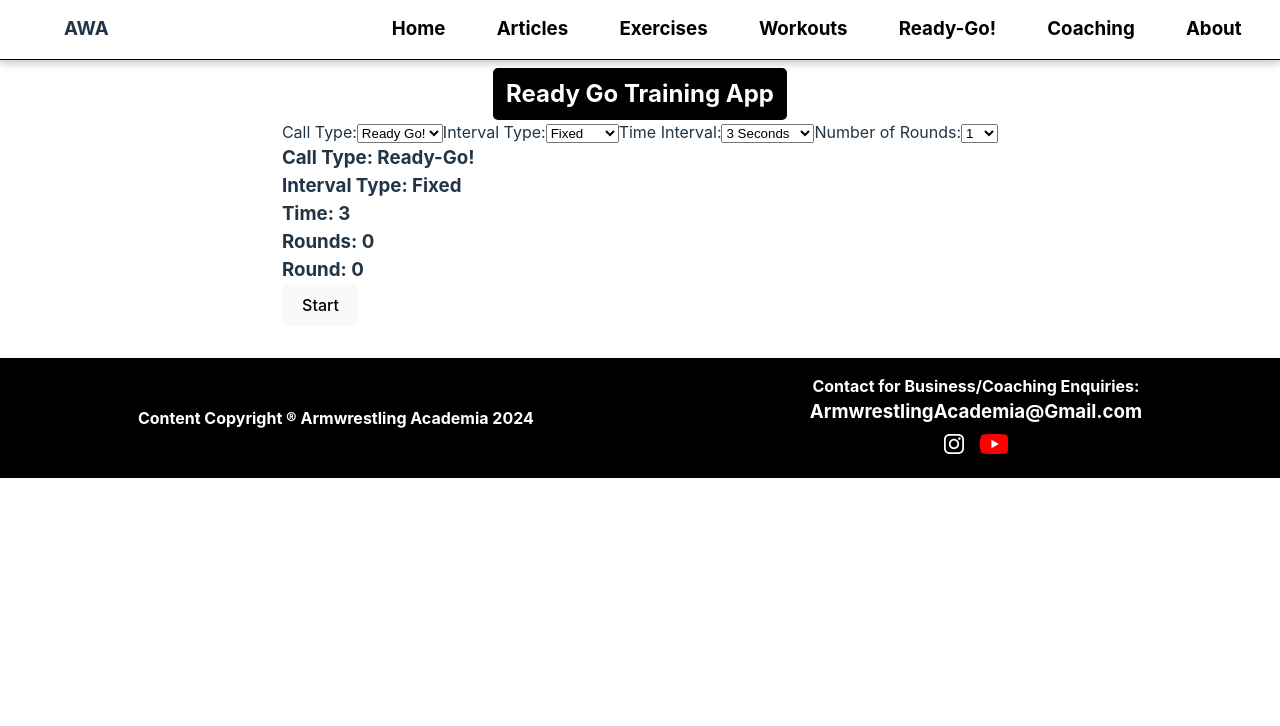
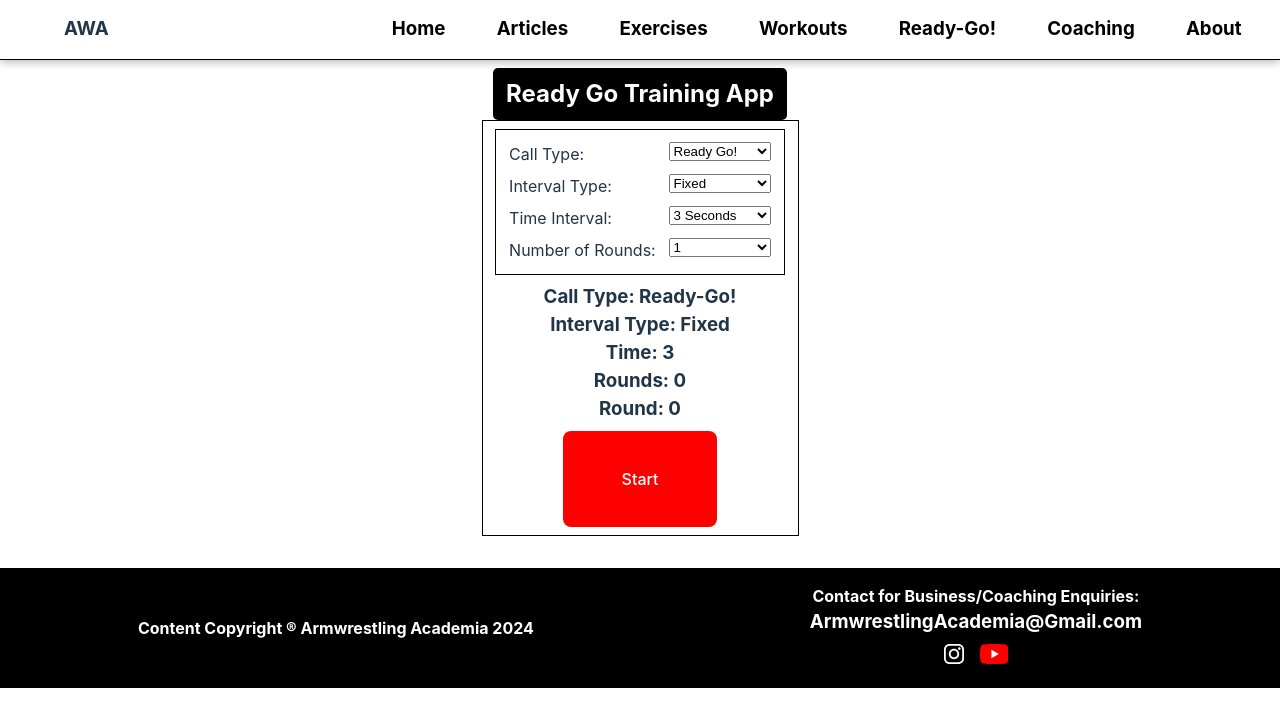
Before and after one commit to SuperHeavyBallet/AWA-Blog-React, a React (Vite) app in the folder awa-blog-react/: page /readygo in a window 1280 px wide. Shown: the top 726 px of the page. Built offline with nearby package versions, Linux system fonts and the light colour scheme.

Commit message:
Quick update

```diff
--- a/awa-blog-react/src/components/ReadyGoApp.jsx
+++ b/awa-blog-react/src/components/ReadyGoApp.jsx
@@ -16,15 +16,25 @@ export default function ReadyGoApp()
 
     function handleStartClick()
     {
-        setCurrentRound(roundsSelected);
-        setTestText("Start");
+        console.log(`Current: ${currentRound} , Selected: ${roundsSelected}`)
+        if (currentRound <= roundsSelected)
+        {
+            setCurrentRound((current) => current + 1);
+            setTestText("Wait");
             newRound();
+        }
+
+        else
+        {
+            setCurrentRound(0);
+        }
+
     }
 
     function generateRandomTime()
     {
 
-        const randomNumber = Math.floor(Math.random() * maxTime);
+        const randomNumber = Math.floor(Math.random() * (maxTime + 1));
         return randomNumber;
     }
 
@@ -45,32 +55,48 @@ export default function ReadyGoApp()
         else if (intervalTypeSelected === "Fixed")
         {
             const fixedWaitTime = timeSelected;
-            finalTime = (fixedWaitTime * 1000) + minTime;
+            finalTime = (fixedWaitTime * 1000);
         }
         console.log(finalTime);
         await timeout(finalTime);
-        setTestText("End");
+        setTestText("Ready Go!");
+        await timeout(1000);
+        setTestText("Start");
 
+        if (currentRound <= roundsSelected)
+        {
+            handleStartClick();
+        }
+
+        else
+        {
+            setCurrentRound(0);
+        }
 
 
     }
 
 
     return(
-        <div>
-            <form>
+        <div className="ready-go-container">
+            <form className="ready-go-input">
+                <div className="ready-go-input-area">
                     <label> Call Type:</label>
                     <select value={callTypeSelected} onChange={(e) => setCallTypeSelected(e.target.value)}>
                         <option value="Go!">Go!</option>
                         <option value="Ready-Go!">Ready Go!</option>
                     </select>
+                </div>
 
+                <div className="ready-go-input-area">
                 <label>Interval Type:</label>
                 <select value={intervalTypeSelected} onChange={(e) => setIntervalTypeSelected(e.target.value)}>
                     <option value="Fixed">Fixed</option>
                     <option value="Random">Random</option>
                 </select>
+                </div>
 
+                <div className="ready-go-input-area">
                     <label>Time Interval:</label>
                         <select value={timeSelected} onChange={(e) => setTimeSelected(e.target.value)}>
                         <option value="3">3 Seconds</option>
@@ -82,7 +108,9 @@ export default function ReadyGoApp()
                         <option value="9">9 Seconds</option>
                         <option value="10">10 Seconds</option>
                     </select>
+                </div>
 
+                <div className="ready-go-input-area">
                     <label>Number of Rounds:</label>
                     <select value={roundsSelected} onChange={(e) => setRoundsSelected(e.target.value)}>
                         <option value="1">1</option>
@@ -96,17 +124,20 @@ export default function ReadyGoApp()
                         <option value="9">9</option>
                         <option value="10">10</option>
                     </select>
+                </div>
             </form>
 
-            <div className="display-stats">
+            <div className="ready-go-display-stats">
                 <h3>Call Type: {callTypeSelected}</h3>
                 <h3>Interval Type: {intervalTypeSelected}</h3>
                 <h3>Time: {timeSelected}</h3>
                 <h3>Rounds: {roundsSelected}</h3>
                 <h3>Round: {currentRound}</h3>
             </div>
+        <div className="ready-go-button-area">
+            <button className="ready-go-button" type="button" onClick={handleStartClick}>{testText}</button>
+            </div>
 
-            <button type="button" onClick={handleStartClick}>{testText}</button>
         </div>
     )
 }
--- a/awa-blog-react/src/index.css
+++ b/awa-blog-react/src/index.css
@@ -956,3 +956,58 @@ button:focus-visible {
 .social-media svg{
   margin: 1vh;
 }
+
+/*//////////////////////////////////////////////////////////////////
+Ready Go Page */
+
+.ready-go-container{
+  border: 1px solid black;
+  display: flex;
+  flex-direction: column;
+}
+
+.ready-go-input{
+  border: 1px solid black;
+  display: flex;
+  flex-direction: column;
+  margin: 1vh 1vw;
+  padding: 1vh 1vw;
+}
+
+.ready-go-input-area{
+  margin: 0.5vh 0;
+  display: flex;
+  flex-direction: row;
+  justify-content: space-between;
+  width: 100%;
+}
+.ready-go-input-area > label{
+  padding-right: 1vw;
+}
+.ready-go-input-area > select{
+  width: 8vw;
+  height: fit-content;
+}
+.ready-go-display-stats{
+  display: flex;
+  flex-direction: column;
+  text-align: center;
+}
+.ready-go-display-stats h3{
+  display: flex;
+  flex-direction: row;
+  justify-content: center;
+}
+.ready-go-button-area{
+  display: flex;
+  flex-direction: column;
+  justify-content: center;
+  align-items: center;
+  margin: 1vh 1vw;
+}
+.ready-go-button{
+  width: 12vw;
+  height: 12vh;
+  background-color: red;
+  color: white;
+}
--- a/awa-blog-react/src/pages/workouts/WorkoutsPageMidArea.jsx
+++ b/awa-blog-react/src/pages/workouts/WorkoutsPageMidArea.jsx
@@ -13,11 +13,19 @@ export default function WorkoutsPageMidArea()
                 }
             />
 
-<WorkoutCard
+            <WorkoutCard
                 workoutTitle="6 Week Cycle"
                 workoutDescription="A 6 week cycle focused on strength"
                 workoutDays={
-                    [ "Day 1", "Day 2" , "Day 3", "Day 4", "Day 5", "Day 6"]
+                    [ "Day 1", "Day 2" , "Day 3", "Day 4"]
+                }
+            />
+
+            <WorkoutCard
+                workoutTitle="8 Week Cycle"
+                workoutDescription="An 8 week cycle focused on strength and Power"
+                workoutDays={
+                    [ "Day 1", "Day 2" , "Day 3", "Day 4"]
                 }
             />
 
```
Lines whose indentation alone changed are shown as unchanged.
